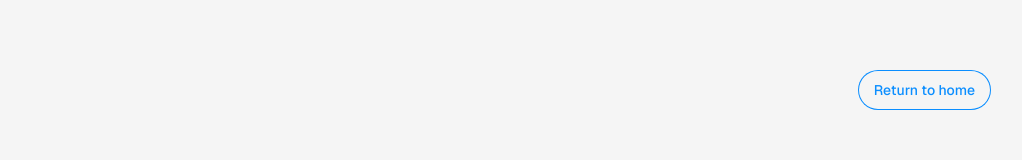
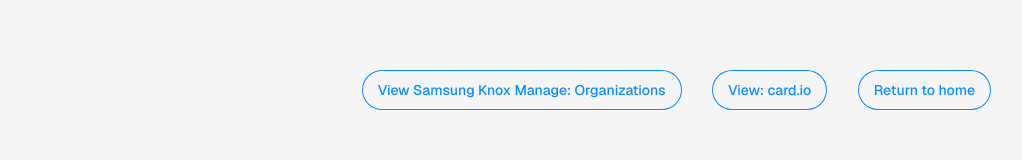
Before and after one commit to hungiie/portfolio, a Next.js app: page /rules in a window 1280 px wide. Shown: the part 7010-7170 px from the top of the page, without its empty margins (129-1151 px from the left). Built offline with nearby package versions, Linux system fonts and the light colour scheme.

Commit message:
365 buttons

```diff
--- a/app/cardio/page.tsx
+++ b/app/cardio/page.tsx
@@ -493,9 +493,9 @@ export default function Cardio() {
 
                 <div className="grid grid-cols-1 md:grid-cols-[1fr_3fr] gap-x-4">
                     <div></div>
-                    <div className="w-full flex flex-col md:flex-row justify-between">
-                        {/* <MyButton variant="blue-button-outline" text="View next project: Samsung Knox Manage: Organizations" link="organizations" textSize="text-sm" target="_self"/> */}
-                        <div className="mb-3"></div>
+                    <div className="w-full flex flex-col md:flex-row justify-between gap-3">
+                        <MyButton variant="blue-button-outline" text="View: Samsung Knox Manage: Rules" link="rules" textSize="text-sm" target="_self"/>
+                        <MyButton variant="blue-button-outline" text="View: Samsung Knox Manage: Organizations" link="organizations" textSize="text-sm" target="_self"/>
                         <MyButton variant="blue-button-outline" text="Return to home" link="/" textSize="text-sm" target="_self"/>
                     </div>
                 </div>
--- a/app/organizations/page.tsx
+++ b/app/organizations/page.tsx
@@ -218,21 +218,11 @@ export default function Organizations() {
 
                 <div className="grid grid-cols-1 md:grid-cols-[1.5fr_3fr] gap-x-4">
                     <div></div>
-                    <div className="w-full flex flex-col md:flex-row justify-between">
-                        {/* <div className="flex flex-col md:flex-row">
-                            <p className="text-sm text-[var(--colour-bodytext)]">View next project: </p>
-                            <div className="ml-2 mb-2"></div>
-                            <MyButton variant="blue-hyperlink" text="Samsung Knox Manage: Rules" link="rules" textSize="text-sm" target="_self"/>
-                        </div>
-                        <div className="hidden md:flex">
-                            <p className="text-sm text-[var(--colour-bodytext)] hidden md:block">Or </p>
-                            <div className="ml-1"></div>
-                            <MyButton variant="blue-hyperlink" text="return to home" link="/" textSize="text-sm" target="_self"/>
-                        </div> */}
-                        {/* <MyButton variant="blue-button-outline" text="View next project: Samsung Knox Manage: Rules" link="rules" textSize="text-sm" target="_self"/> */}
-                        <div className="mb-3"></div>
+                    <div className="w-full flex flex-col md:flex-row justify-between gap-3">
+                        <MyButton variant="blue-button-outline" text="View: Samsung Knox Manage: Rules" link="rules" textSize="text-sm" target="_self"/>
+                        <MyButton variant="blue-button-outline" text="View: card.io" link="cardio" textSize="text-sm" target="_self"/>
                         <MyButton variant="blue-button-outline" text="Return to home" link="/" textSize="text-sm" target="_self"/>
-                    </div>
+                   </div>
                 </div>
 
                 <div className="w-full">
--- a/app/rules/page.tsx
+++ b/app/rules/page.tsx
@@ -233,7 +233,7 @@ export default function Rules() {
 
                 <div className="grid grid-cols-1 md:grid-cols-[1.5fr_3fr] gap-x-4">
                     <div></div>
-                    <div className="w-full flex flex-col md:flex-row justify-between">
+                    <div className="w-full flex flex-col md:flex-row justify-between gap-3">
                         {/* <div className="flex flex-col md:flex-row">
                             <p className="text-sm text-[var(--colour-bodytext)]">View next project: </p>
                             <div className="ml-2 mb-2"></div>
@@ -244,8 +244,8 @@ export default function Rules() {
                             <div className="ml-1"></div>
                             <MyButton variant="blue-hyperlink" text="return to home" link="/" textSize="text-sm" target="_self"/>
                         </div> */}
-                        {/* <MyButton variant="blue-button-outline" text="View next project: Samsung Knox Manage: Organizations" link="organizations" textSize="text-sm" target="_self"/> */}
-                        <div className="mb-3"></div>
+                        <MyButton variant="blue-button-outline" text="View Samsung Knox Manage: Organizations" link="organizations" textSize="text-sm" target="_self"/>
+                        <MyButton variant="blue-button-outline" text="View: card.io" link="cardio" textSize="text-sm" target="_self"/>
                         <MyButton variant="blue-button-outline" text="Return to home" link="/" textSize="text-sm" target="_self"/>
                     </div>
                 </div>
```
Also changed, not shown: 1 other file (tests, documents, lock files or other folders).
